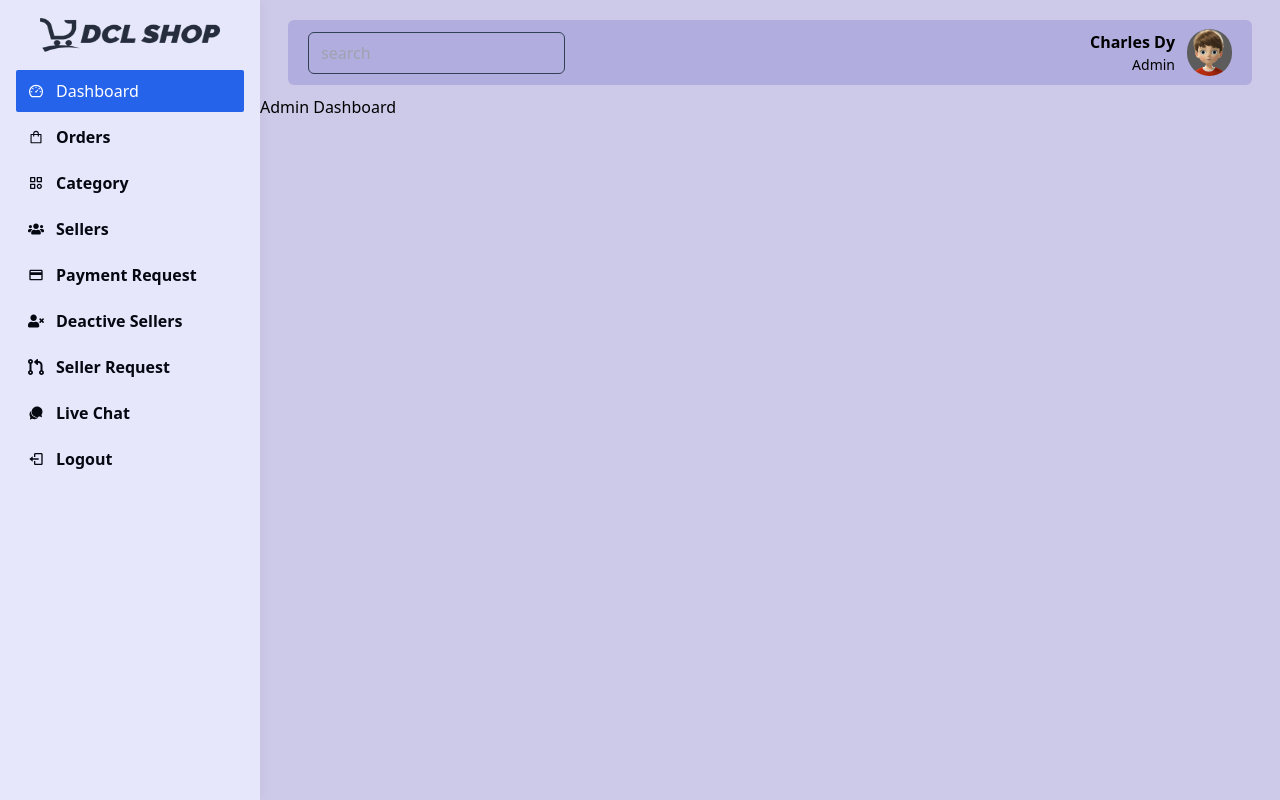
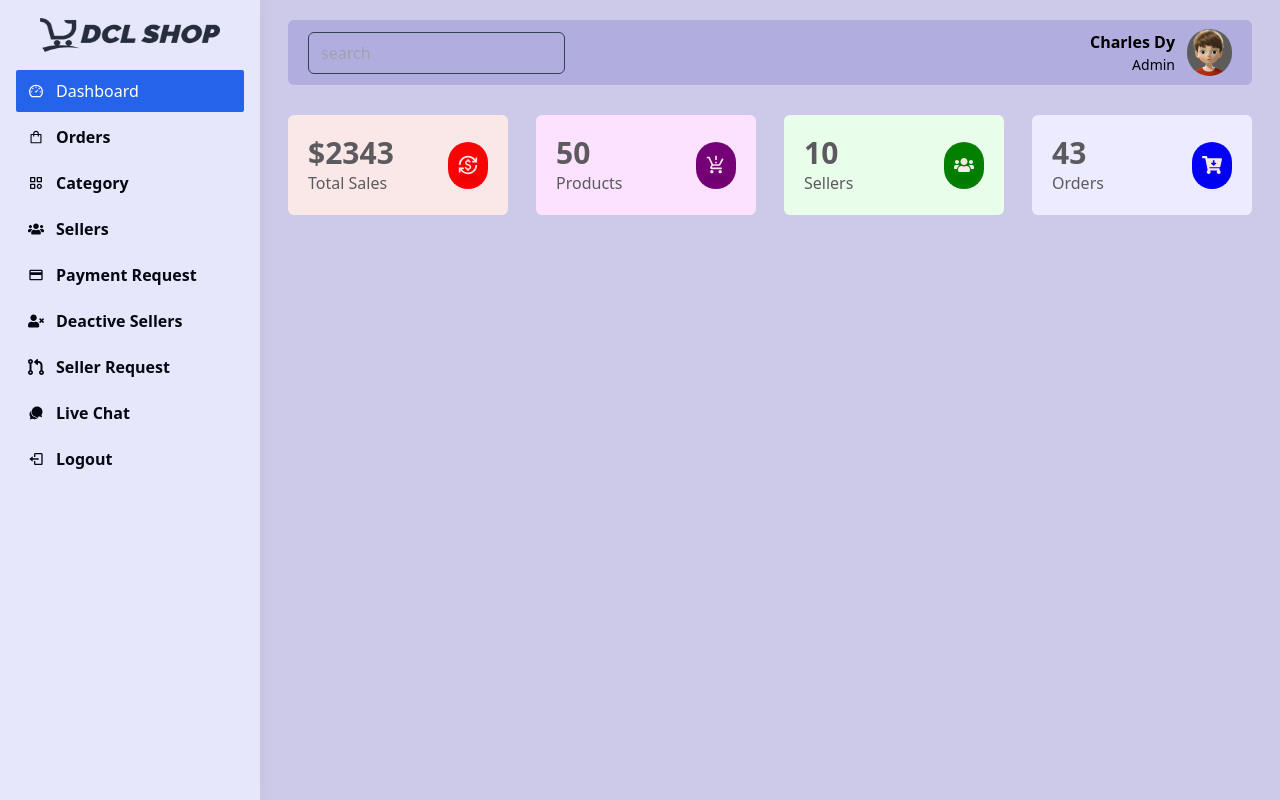
Before and after one commit to charleslinzon/dclshop, a React (Create React App) app in the folder dashboard/: page /admin/dashboard in a window 1280 px wide. Built offline with nearby package versions, Linux system fonts and the light colour scheme.

Commit message:
Manage Project Dashboard Design - Part 1

```diff
--- a/dashboard/src/views/admin/AdminDashboard.jsx
+++ b/dashboard/src/views/admin/AdminDashboard.jsx
@@ -1,9 +1,54 @@
 import React from 'react';
+import { MdCurrencyExchange } from "react-icons/md";
+import { MdProductionQuantityLimits } from "react-icons/md";
+import { FaUsers } from "react-icons/fa";
+import { FaCartArrowDown } from "react-icons/fa";
 
 const AdminDashboard = () => {
     return (
-        <div>
-            <h1>Admin Dashboard</h1>
+        <div className='px-2 md:px-7 py-5 '>
+            <div className='w-full grid grid-cols-1 sm:grid-cols-2 md:grid-cols-2 lg:grid-cols-4 gap-7' >
+
+                <div className='flex justify-between items-center p-5 bg-[#fae8e8] rounded-md gap-3'>
+                    <div className='flex flex-col justify-start items-start text-[#5c5a5e]'>
+                        <h2 className='text-3xl font-bold'>$2343</h2>
+                        <span className='text-md font-medium'>Total Sales</span>
+                    </div>
+                    <div className='w-[40px] h-[47px] rounded-full bg-[#fa0305] flex justify-center items-center text-xl'>
+                        <MdCurrencyExchange className='text-[#fae8e8] shadow-lg'/>
+                    </div>
+                </div>
+
+                <div className='flex justify-between items-center p-5 bg-[#fde2ff] rounded-md gap-3'>
+                    <div className='flex flex-col justify-start items-start text-[#5c5a5e]'>
+                        <h2 className='text-3xl font-bold'>50</h2>
+                        <span className='text-md font-medium'>Products</span>
+                    </div>
+                    <div className='w-[40px] h-[47px] rounded-full bg-[#760077] flex justify-center items-center text-xl'>
+                        <MdProductionQuantityLimits className='text-[#fae8e8] shadow-lg'/>
+                    </div>
+                </div>
+
+                <div className='flex justify-between items-center p-5 bg-[#e9feea] rounded-md gap-3'>
+                    <div className='flex flex-col justify-start items-start text-[#5c5a5e]'>
+                        <h2 className='text-3xl font-bold'>10</h2>
+                        <span className='text-md font-medium'>Sellers</span>
+                    </div>
+                    <div className='w-[40px] h-[47px] rounded-full bg-[#038000] flex justify-center items-center text-xl'>
+                        <FaUsers className='text-[#fae8e8] shadow-lg'/>
+                    </div>
+                </div>
+
+                <div className='flex justify-between items-center p-5 bg-[#ecebff] rounded-md gap-3'>
+                    <div className='flex flex-col justify-start items-start text-[#5c5a5e]'>
+                        <h2 className='text-3xl font-bold'>43</h2>
+                        <span className='text-md font-medium'>Orders</span>
+                    </div>
+                    <div className='w-[40px] h-[47px] rounded-full bg-[#0200f8] flex justify-center items-center text-xl'>
+                        <FaCartArrowDown className='text-[#fae8e8] shadow-lg'/>
+                    </div>
+                </div>
+            </div>
         </div>
     );
 };
```
